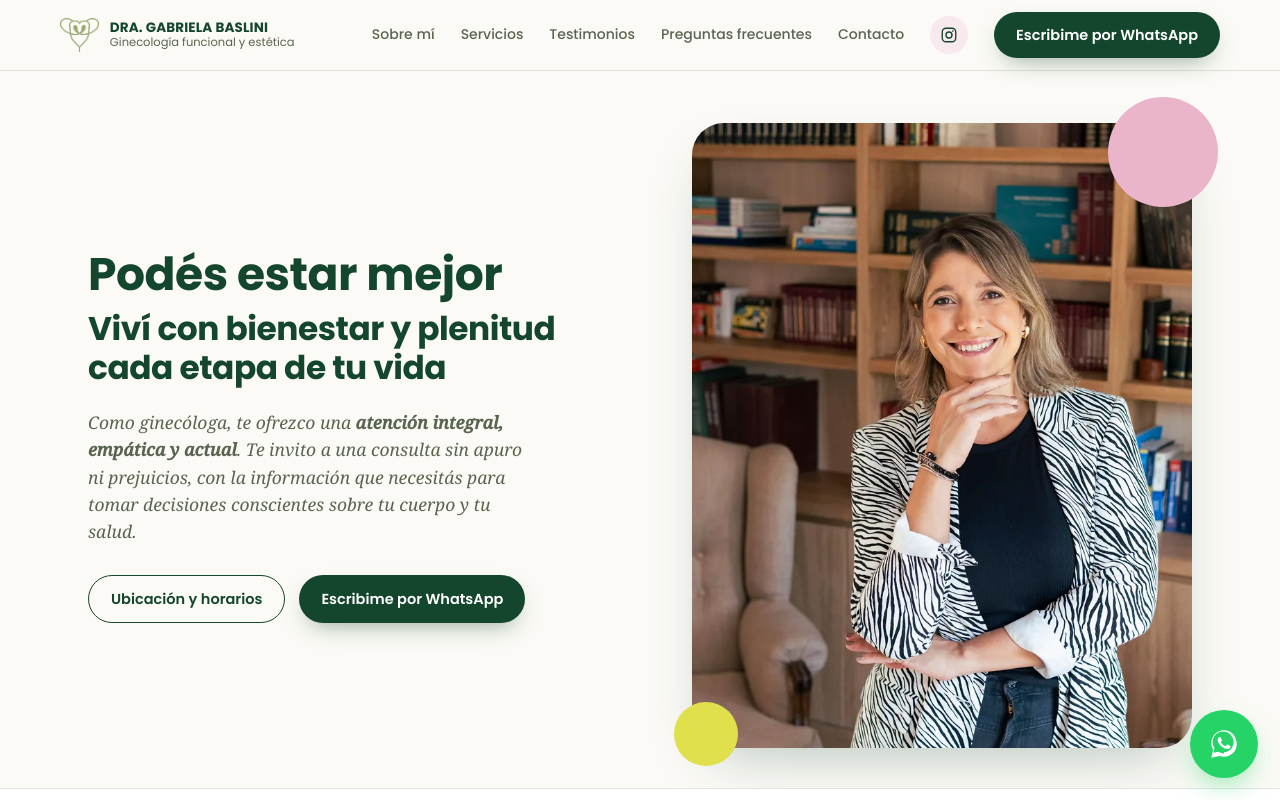
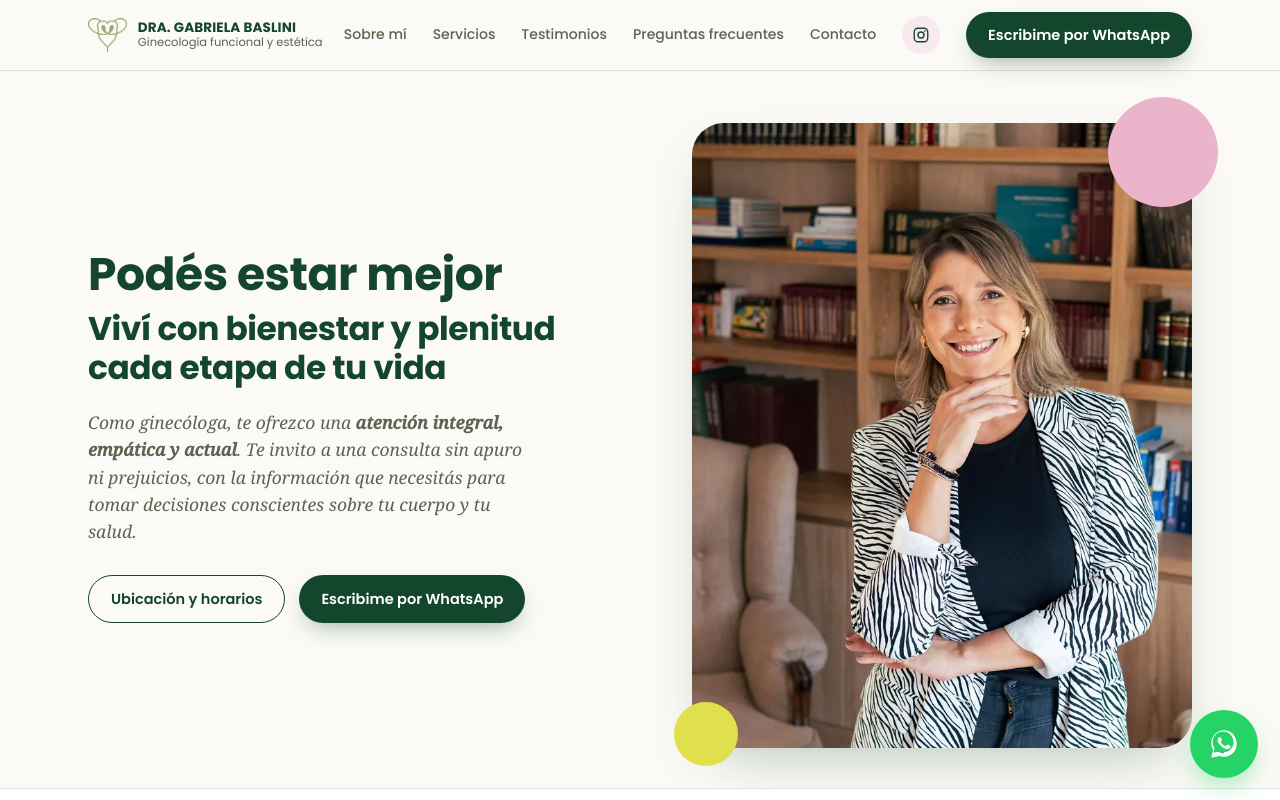
Before and after one commit to administracionwebbaslini-alt/Landing-Page, a Next.js app: page / in a window 1280 px wide. Shown: the top 800 px of the page. Built offline with nearby package versions, Linux system fonts and the light colour scheme.

Commit message:
Update globals.css

```diff
--- a/app/globals.css
+++ b/app/globals.css
@@ -53,7 +53,7 @@
 
   /* ---------- header ---------- */
   header{ position:sticky; top:0; z-index:50; background:rgba(251,250,246,0.92); backdrop-filter:blur(10px); border-bottom:1px solid var(--borde); }
-  .header-fila{ display:flex; align-items:center; justify-content:space-between; padding:12px 0; }
+  .header-fila{ display:flex; align-items:center; justify-content:space-between; padding-top:12px; padding-bottom:12px; }
   .marca-header{ display:flex; align-items:center; gap:11px; }
   .marca-header img{ height:34px; width:auto; }
   .marca-texto{ display:flex; flex-direction:column; line-height:1.2; }
```
